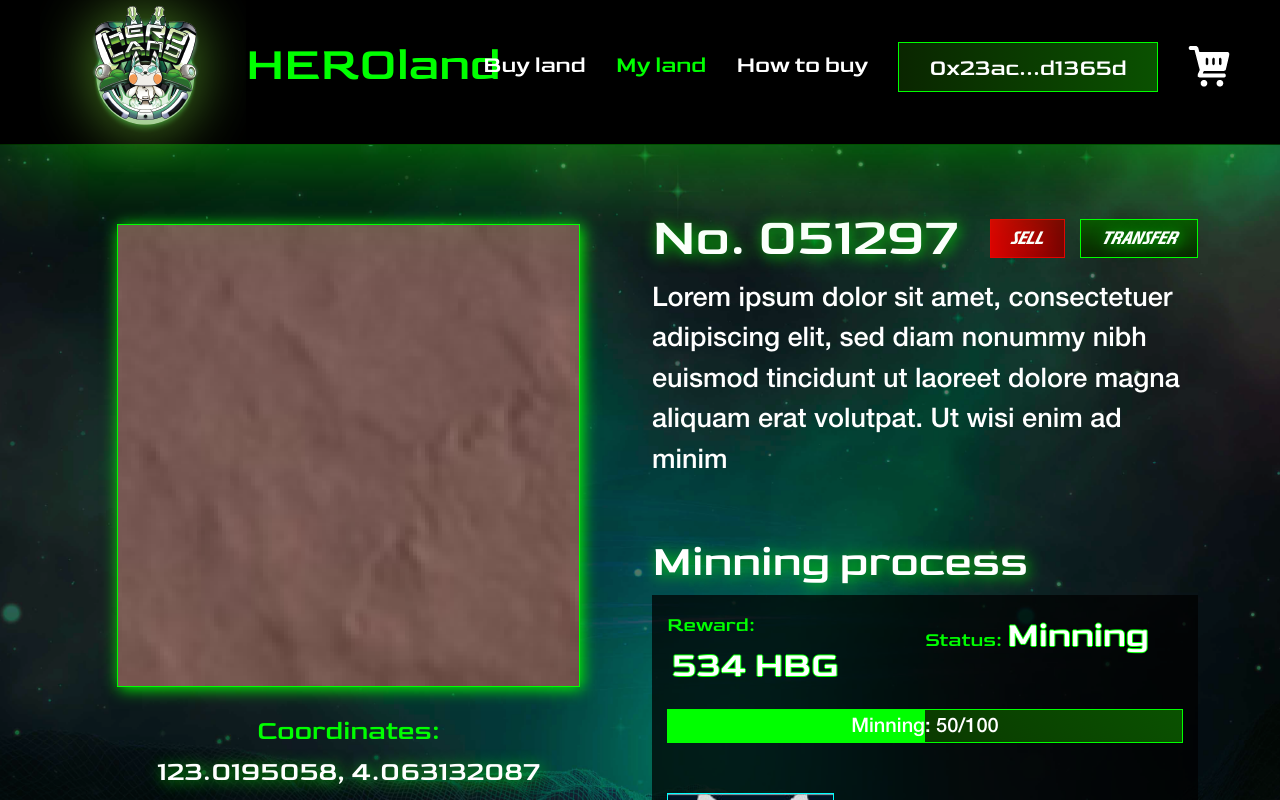
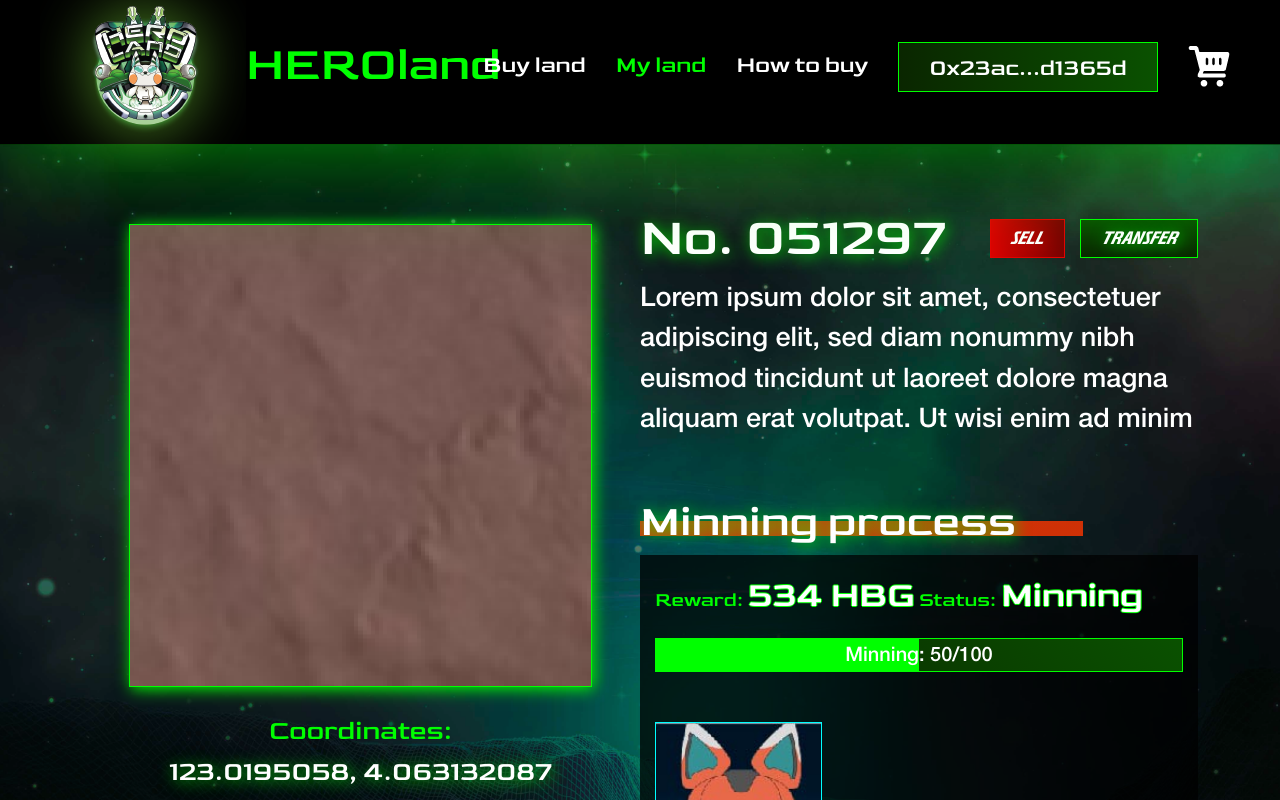
Before and after one commit to ngoctrangnguyen1701/layout-MyLand-BuyLand-React, a React (Create React App) app: page /my-land/detail in a window 1280 px wide. Shown: the top 800 px of the page. Built offline with nearby package versions, Linux system fonts and the light colour scheme.

Commit message:
modal change hero

```diff
--- /dev/null
+++ b/src/components/MyLandDetail/ChangeHeroModal.jsx
@@ -0,0 +1,141 @@
+import React from 'react';
+import { MyLandDetailContext } from 'src/contexts/MyLandDetailContext';
+
+const ChangeHeroModal = () => {
+  const showModalChangeHero = React.useContext(MyLandDetailContext).state.showModalChangeHero
+  const dispatch = React.useContext(MyLandDetailContext).dispatch
+
+  return (
+    <section
+      className="modal-change-hero"
+      onClick={()=>dispatch({type: 'EXIT_MODAL_CHANGE_HERO'})}
+    >
+      <div className="modal-change-hero-frame">
+        <div
+          className="modal-change-hero-box"
+          onClick={e=>{e.stopPropagation()}}
+        >
+          <div className="modal-change-hero-header">CHANGE HERO</div>
+          <div className="modal-change-hero-content">
+            <div className="row">
+              <div className="col-4 d-flex">
+                <div className="modal-change-hero-hero my-4">
+                  <div className="modal-change-hero-hero-img"></div>
+                  <div className="modal-change-hero-hero-text">
+                    <p>
+                      Rarity:
+                      <span>1</span>
+                    </p>
+                  </div>
+                  <div className="modal-change-hero-hero-text">
+                    <p>
+                      Minning:
+                      <span>50</span>
+                    </p>
+                  </div>
+                </div>
+              </div>
+
+              <div className="col-4 d-flex">
+                <div className="modal-change-hero-hero my-4">
+                  <div className="modal-change-hero-hero-img"></div>
+                  <div className="modal-change-hero-hero-text">
+                    <p>
+                      Rarity:
+                      <span>1</span>
+                    </p>
+                  </div>
+                  <div className="modal-change-hero-hero-text">
+                    <p>
+                      Minning:
+                      <span>50</span>
+                    </p>
+                  </div>
+                </div>
+              </div>
+
+              <div className="col-4 d-flex">
+                <div className="modal-change-hero-hero my-4">
+                  <div className="modal-change-hero-hero-img"></div>
+                  <div className="modal-change-hero-hero-text">
+                    <p>
+                      Rarity:
+                      <span>1</span>
+                    </p>
+                  </div>
+                  <div className="modal-change-hero-hero-text">
+                    <p>
+                      Minning:
+                      <span>50</span>
+                    </p>
+                  </div>
+                </div>
+              </div>
+
+              <div className="col-4 d-flex">
+                <div className="modal-change-hero-hero my-4">
+                  <div className="modal-change-hero-hero-img"></div>
+                  <div className="modal-change-hero-hero-text">
+                    <p>
+                      Rarity:
+                      <span>1</span>
+                    </p>
+                  </div>
+                  <div className="modal-change-hero-hero-text">
+                    <p>
+                      Minning:
+                      <span>50</span>
+                    </p>
+                  </div>
+                </div>
+              </div>
+
+              <div className="col-4 d-flex">
+                <div className="modal-change-hero-hero my-4">
+                  <div className="modal-change-hero-hero-img"></div>
+                  <div className="modal-change-hero-hero-text">
+                    <p>
+                      Rarity:
+                      <span>1</span>
+                    </p>
+                  </div>
+                  <div className="modal-change-hero-hero-text">
+                    <p>
+                      Minning:
+                      <span>50</span>
+                    </p>
+                  </div>
+                </div>
+              </div>
+
+              <div className="col-4 d-flex">
+                <div className="modal-change-hero-hero my-4">
+                  <div className="modal-change-hero-hero-img"></div>
+                  <div className="modal-change-hero-hero-text">
+                    <p>
+                      Rarity:
+                      <span>1</span>
+                    </p>
+                  </div>
+                  <div className="modal-change-hero-hero-text">
+                    <p>
+                      Minning:
+                      <span>50</span>
+                    </p>
+                  </div>
+                </div>
+              </div>
+
+            </div>
+            <button
+              className="btn-apply"
+              onClick={()=>dispatch({type: 'EXIT_MODAL_CHANGE_HERO'})}
+            >APPLY</button>
+          </div>
+        </div>
+      </div>
+    </section>
+  );
+};
+
+export default React.memo(ChangeHeroModal);
--- a/src/components/MyLandDetail/MinningProcess.jsx
+++ b/src/components/MyLandDetail/MinningProcess.jsx
@@ -2,6 +2,7 @@ import React from 'react';
 // import Minning from '../../components/Minning';
 // import Minning from '../../Minning';
 import Minning from 'src/components/Minning'
+import { MyLandDetailContext } from 'src/contexts/MyLandDetailContext';
 import {
   MinningProcessFrame,
   Title,
@@ -15,6 +16,8 @@ import {
 } from './styles/MinningProcessStyle'
 
 const MinningProcess = () => {
+  const dispatch = React.useContext(MyLandDetailContext)
+
   return (
     <div className="mt-5">
       <Title>Minning process</Title>
@@ -88,7 +91,9 @@ const MinningProcess = () => {
 
           <div className="d-flex mt-4 w-100">
             <div className="w-50">
-              <BtnChangeHero>CHANGE HERO</BtnChangeHero>
+              <BtnChangeHero
+                onClick={()=>dispatch({type: 'SHOW_MODAL_CHANGE_HERO'})}
+              >CHANGE HERO</BtnChangeHero>
             </div>
             <div className="w-50">
               <BtnStopMinning>STOP MINNING</BtnStopMinning>
--- a/src/components/MyLandDetail/MyLandDetail.jsx
+++ b/src/components/MyLandDetail/MyLandDetail.jsx
@@ -8,10 +8,10 @@ const MyLandDetail = () => {
   return (
     <div className='my-land'>
       <section id="content" className="content">
-        <div className="">
+        {/* <div className=""> */}
           <div className="container" style={{paddingTop: '80px'}}>
             {/* <!-- CHANGE CODE IS HERE --> */}
-            <div className="row" style={{marginBottom: '100px'}}>
+            <div className="d-flex" style={{marginBottom: '100px'}}>
               <Coordinates/>
               <div className="col-6">
                 <div className="content-right">
@@ -23,7 +23,7 @@ const MyLandDetail = () => {
 
             <MyLandPagination/>
           </div>
-        </div>
+        {/* </div> */}
       </section>
     </div>
   );
--- a/src/components/MyLandDetail/styles/MinningProcessStyle.js
+++ b/src/components/MyLandDetail/styles/MinningProcessStyle.js
@@ -14,6 +14,11 @@ export const Title = styled.div`
   color: white;
   font-size: 44px;
   ${textShadowGreen}
+
+  background-image: linear-gradient(to right, rgba(255, 54, 0, 0.8), rgba(255, 54, 0, 0.8));
+  background-repeat: no-repeat;
+  background-position: 0 64%;
+  background-size: 443px 15px;
 `
 export const RewardAndStatus = styled.div`
   width: 50%;
@@ -77,6 +82,9 @@ export const BtnChangeHero = styled.button`
   font-size: 18px;
   ${textShadowGreen}
 
+  &:hover{
+    opacity: 0.7
+  }
 `
 export const BtnStopMinning = styled.button`
   background-image: linear-gradient(to right, #A20E00, #470036);
@@ -88,5 +96,9 @@ export const BtnStopMinning = styled.button`
   color: white;
   font-family: Progress_Bold_Italic;
   font-size: 18px;
-  text-shadow: 2px 2px 15px rgba(221, 0, 0, 0.8))
+  text-shadow: 2px 2px 15px rgba(221, 0, 0, 0.8);
+
+  &:hover{
+    opacity: 0.7
+  }
 `
--- /dev/null
+++ b/src/contexts/MyLandDetailContext.js
@@ -0,0 +1,39 @@
+import React from "react";
+
+export const MyLandDetailContext = React.createContext()
+
+const initialState = {
+  showModalChangeHero: false,
+}
+
+const reducer = (state, action) => {
+  console.log(action);
+  switch (action.type) {
+    case 'SHOW_MODAL_CHANGE_HERO':
+      return {
+        ...state,
+        showModalChangeHero: true
+      }
+
+    case 'EXIT_MODAL_CHANGE_HERO':
+      return {
+        ...state,
+        showModalChangeHero: false
+      }
+
+    default:
+      return state
+  }
+}
+
+const MyLandDetailContextProvider = ({children}) => {
+  const [state, dispatch] = React.useReducer(reducer, initialState)
+
+  return (
+    <MyLandDetailContext.Provider value={{state, dispatch}}>
+      {children}
+    </MyLandDetailContext.Provider>
+  )
+}
+
+export default MyLandDetailContextProvider
--- a/src/pages/MyLandDetailPage.jsx
+++ b/src/pages/MyLandDetailPage.jsx
@@ -1,9 +1,16 @@
 import React from 'react';
 import MyLandDetail from 'src/components/MyLandDetail/MyLandDetail';
+import ChangeHeroModal from 'src/components/MyLandDetail/ChangeHeroModal'
+import MyLandDetailContextProvider from 'src/contexts/MyLandDetailContext';
 
 const MyLandDetailPage = props => {
   return (
-    <MyLandDetail/>
+    <>
+      <MyLandDetailContextProvider>
+        <MyLandDetail/>
+        <ChangeHeroModal/>
+      </MyLandDetailContextProvider>
+    </>
   );
 };
 
--- a/src/scss/main.scss
+++ b/src/scss/main.scss
@@ -441,7 +441,7 @@ $color-red-2: #E03500;
     }
 
     .btn-view-on-map{
-      @include btnGradient(to bottom, #FF5200, #450C00, #FF5200, 2px 2px 15px rgba(255, 82, 0, 0.8));
+      @include btnGradient(bottom, #FF5200, #450C00, #FF5200, 2px 2px 15px rgba(255, 82, 0, 0.8));
       font-size: 18px;
       padding-left: 40px;
       padding-right: 40px;
```
Also changed, not shown: src/components/MyLandDetail/MinningProcess(before).jsx (deleted, +0 -87 lines).
